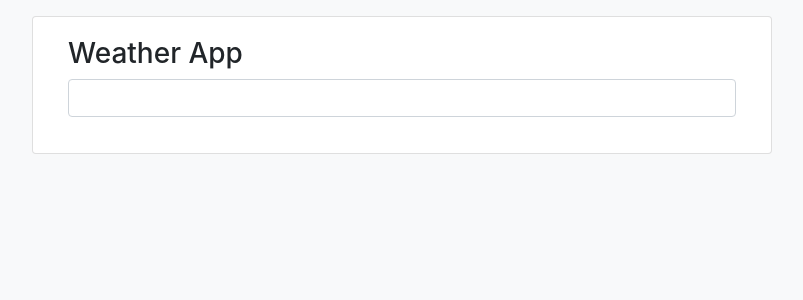
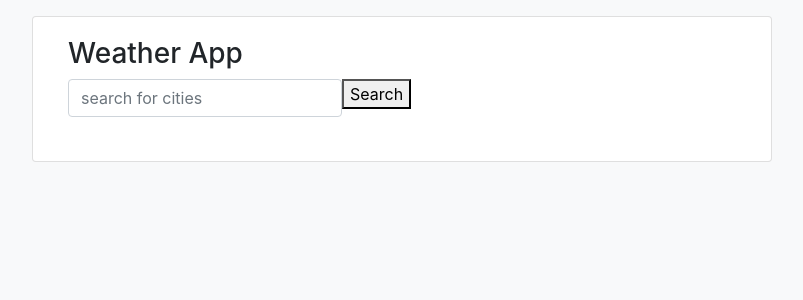
Before and after one commit to seshabala54/Weather-App-Angular-8, an Angular app: page / in a window 1280 px wide. Shown: the top 300 px of the page, without its empty margins (238-1041 px from the left). Built offline with nearby package versions, Linux system fonts and the light colour scheme.

Commit message:
'automaticcommit'

```diff
--- a/src/app/app.component.html
+++ b/src/app/app.component.html
@@ -2,12 +2,17 @@
   <div class="row justify-content-center">
     <div class="card mt-sm-3 col-md-8">
       <div class="card-body">
-        <h3 class="mb-0">Weather App</h3>
+        <h3 class="mb-0">Weather App </h3>
         <div class="form-group">
+          <!-- <input class="form-control mr-sm-2" type="text" placeholder="Search" aria-label="Search"> -->
+
           <div class="form-label" *ngIf="query"><strong>For:</strong>
             {{ query }}
           </div>
-          <input class="form-control mt-2" type="text" [(ngModel)]="query">
+                <div class="form-inline md-form mr-auto mb-4">
+                <input class="form-control mt-2" type="text"  (ngModelChange)="inputChanged($event)" [(ngModel)]="query" placeholder="search for cities">
+                <button (click)="queryAPI()" id="button12" mdbBtn size="sm" gradient="aqua" rounded="true" class="my-0 waves-light"  >Search</button>
+              </div>
         </div><!-- form-group -->
       </div><!-- card-body -->
     </div><!-- card -->
--- a/src/app/app.component.ts
+++ b/src/app/app.component.ts
@@ -1,10 +1,17 @@
 import { Component, OnInit } from '@angular/core';
 import { HttpClient } from '@angular/common/http';
-import { Type } from '@angular/compiler';
+import { Observable, Subject } from 'rxjs';
+// import { fromEvent } from 'rxjs/add/observable';
+// import { debounceTime, map, switchMap, distinctUntilChanged, do as doo, from ,filter } from 'rxjs/add/operator';
+
+
+
+
 
 @Component({
   selector: 'app-root',
   templateUrl: './app.component.html',
+  styleUrls: ['./app.css'],
   styles: [
     `
       .list-group-item:first-child {
@@ -20,11 +27,29 @@ export class AppComponent implements OnInit {
   cities: object;
   currentCity: any;
   nextDays: any;
-  data : any;
+  data: any;
+
 
 
   constructor(private http: HttpClient) {
     this.query = '';
+  }
+  searchSubject$ = new Subject<string>();
+  // results$: Observable<any>;
+
+  // ngOnInit() {
+
+  // }
+
+  queryAPI() {
+    this.http.get<object>(`
+  https://api.openweathermap.org//data/2.5/forecast?q=${this.searchSubject$}&appid=4d725b2f41f2c98eca468ee939737fcb
+  `).subscribe(result => {
+      this.data = result
+    })
+    // let data = this.data
+    this.nextDays = this.data.list.filter(i => i.dt_txt.slice(11, 13) == "12");
+    this.currentCity = this.data.city
   }
 
   showCity(item) {
@@ -36,25 +61,31 @@ export class AppComponent implements OnInit {
       this.data = data
     })
     let data = this.data
-    console.log(data)
-    this.nextDays = this.data.list.filter(i =>  i.dt_txt.slice(11, 13) == "12" );
+    // console.log(data)
+    this.nextDays = this.data.list.filter(i => i.dt_txt.slice(11, 13) == "12");
     this.currentCity = this.data.city
-    console.log( this.currentCity, "gdfgd", this.nextDays)
-
-    // for ( let i of this.nextDays){
-    //   console.log(i)
-    // }
-    // this.query = item.name;
+    // console.log(this.currentCity, "gdfgd", this.nextDays)
     this.query = undefined;
     item.highlight = !item.highlight;
   }
 
 
   ngOnInit(): void {
+    // const data = from(fetch('../assets/data.json'));
+    // console.log(data)
     this.http.get<Object>('../assets/data.json').subscribe(data => {
-      console.log(data)
       this.cities = data;
     })
+    // this.results$ = this.searchSubject$
+      // .debounceTime(200)
+      // .distinctUntilChanged()
+      // .do(x => console.log('do', x))
+      // .switchMap(searchString => this.queryAPI(searchString))
+  }
+
+  inputChanged($event) {
+    console.log('input changed', $event);
+    this.searchSubject$ = $event;
   }
 
 }
--- /dev/null
+++ b/src/app/app.css
@@ -0,0 +1,65 @@
+.list-group-item:first-child {
+    border-top-left-radius: 0;
+    border-top-right-radius: 0;
+    border-top: 0;
+  }
+
+
+button{
+
+    --blue: #007bff;
+    --indigo: #6610f2;
+--purple: #6f42c1;
+--pink: #e83e8c;
+--red: #dc3545;
+--orange: #fd7e14;
+--yellow: #ffc107;
+--green: #28a745;
+--teal: #20c997;
+--cyan: #17a2b8;
+--white: #fff;
+--gray: #6c757d;
+--gray-dark: #343a40;
+--primary: #007bff;
+--secondary: #6c757d;
+--success: #28a745;
+--info: #17a2b8;
+--warning: #ffc107;
+--danger: #dc3545;
+--light: #f8f9fa;
+--dark: #343a40;
+--breakpoint-xs: 0;
+--breakpoint-sm: 576px;
+--breakpoint-md: 768px;
+--breakpoint-lg: 992px;
+--breakpoint-xl: 1200px;
+--font-family-sans-serif: -apple-system, BlinkMacSystemFont, "Segoe UI", Roboto, "Helvetica Neue", Arial, "Noto Sans", sans-serif, "Apple Color Emoji", "Segoe UI Emoji", "Segoe UI Symbol", "Noto Color Emoji";
+--font-family-monospace: SFMono-Regular, Menlo, Monaco, Consolas, "Liberation Mono", "Courier New", monospace;
+box-sizing: border-box;
+font-family: inherit;
+display: inline-block;
+font-weight: 400;
+text-align: center;
+vertical-align: middle;
+line-height: 1.5;
+margin-top: 0 !important;
+margin-bottom: 0 !important;
+background: linear-gradient(40deg, #45cafc, #303f9f) !important;
+position: relative;
+overflow: hidden;
+user-select: none;
+-webkit-tap-highlight-color: transparent;
+margin: .375rem;
+text-transform: uppercase;
+word-wrap: break-word;
+white-space: normal;
+border: 0;
+box-shadow: 0 2px 5px 0 rgba(0,0,0,0.16),0 2px 10px 0 rgba(0,0,0,0.12);
+-webkit-appearance: none;
+border-radius: 10em;
+cursor: pointer;
+padding: .5rem 1.6rem;
+font-size: .64rem;
+color: #fff;
+transition: .5s ease;
+}
```
Also changed, not shown: 1 other file (tests, documents, lock files or other folders).
